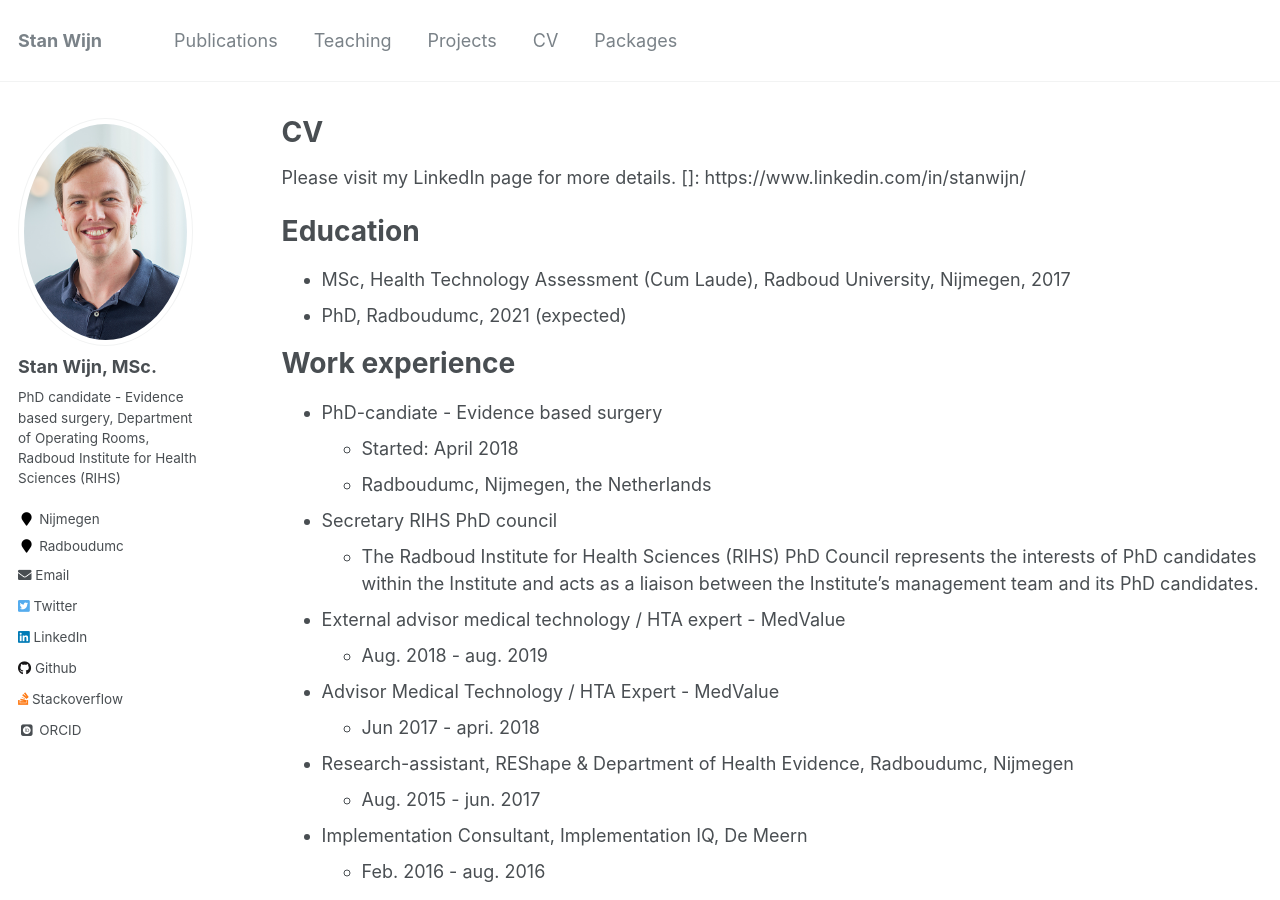
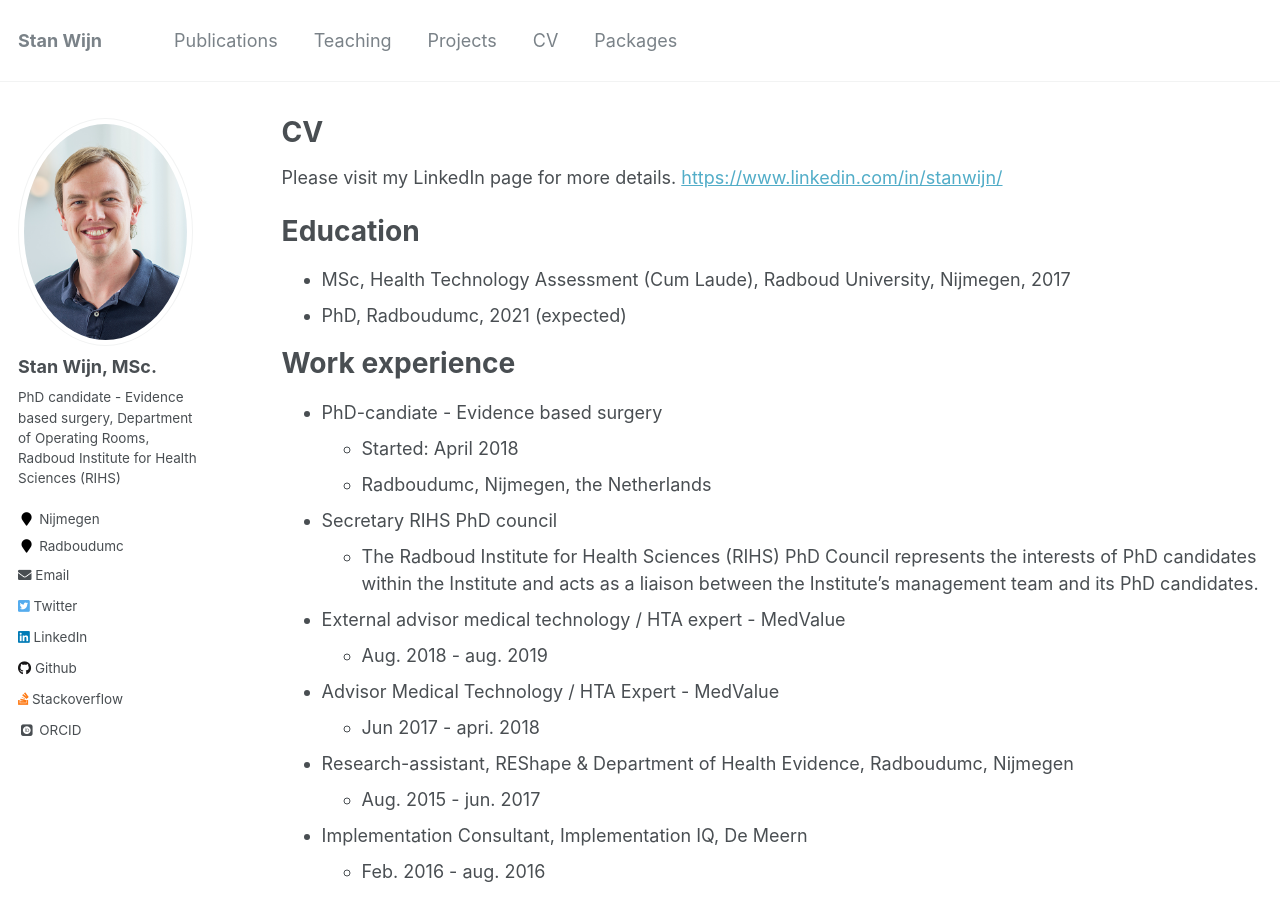
Before and after one commit to StanWijn/stanwijn.github.io, a Jekyll site: the page built from _pages/cv.md, in a window 1280 px wide and 900 px high. Built offline with Jekyll 4.4.1, drawn with Linux system fonts in a browser that asks for light colours; some web fonts are replaced.

Commit message:
Update cv.md

```diff
--- a/_pages/cv.md
+++ b/_pages/cv.md
@@ -9,7 +9,7 @@ redirect_from:
 
 {% include base_path %}
 
-Please visit my LinkedIn page for more details. []: https://www.linkedin.com/in/stanwijn/
+Please visit my LinkedIn page for more details. <https://www.linkedin.com/in/stanwijn/>
 
 Education
 ======
```
